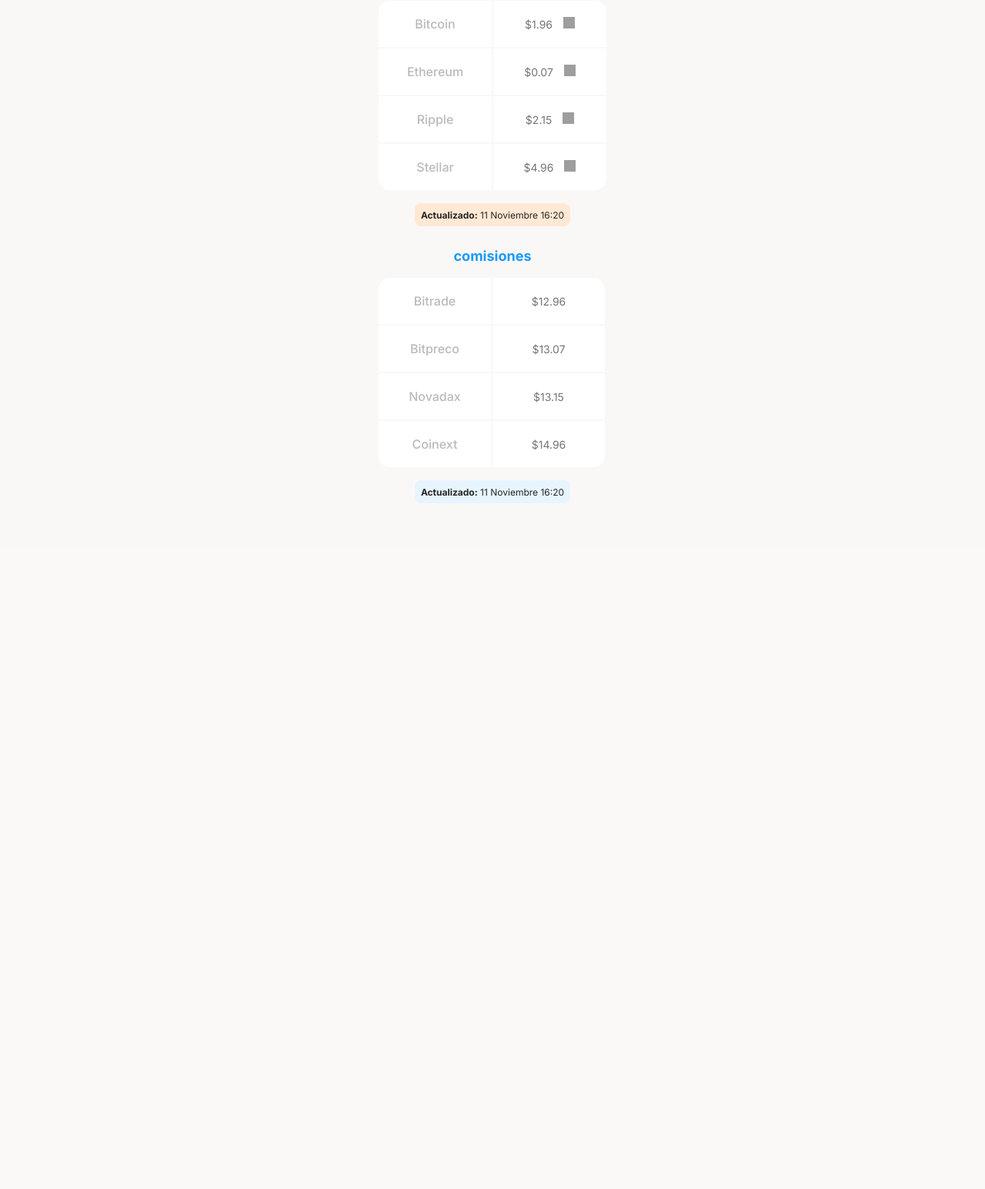
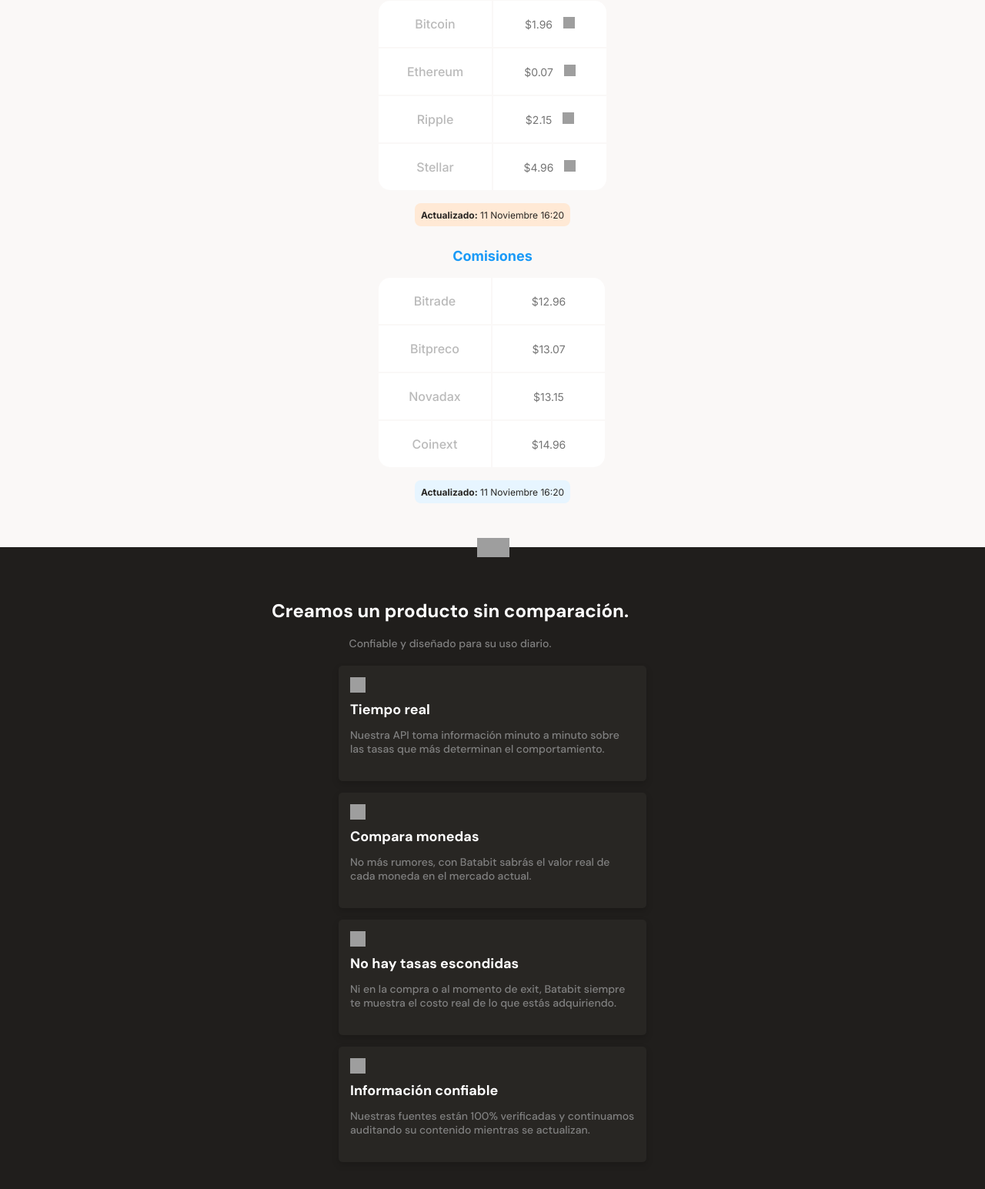
Before and after one commit to DannielF/Development_Engineering, a PHP site: page / in a window 1280 px wide. Shown: the part 805-2350 px from the top of the page at 77% size. Before the commit the page ends 1459 px from the top, so only its background shows below. Run offline with PHP 8.4, Linux system fonts and the light colour scheme; grey boxes are pictures that could not be loaded.

Commit message:
finish benefits section

```diff
--- a/Mobile_First/index.html
+++ b/Mobile_First/index.html
@@ -6,7 +6,7 @@
   <link href="https://fonts.googleapis.com/css2?family=DM+Sans:wght@400;500;700&display=swap" rel="stylesheet">
   <link href="https://fonts.googleapis.com/css2?family=Inter:wght@400;500;700&display=swap" rel="stylesheet">
   <link rel="stylesheet" href="./style.css">
-  <title>Document</title>
+  <title>Batatabit</title>
 </head>
 <body>
   <header>
@@ -52,7 +52,7 @@
           </div>
         </div>
         <div class="main-commission-table">
-          <p class="commission-table--title">comisiones</p>
+          <p class="commission-table--title">Comisiones</p>
           <div class="commission-table--container">
             <table>
               <tr>
@@ -79,14 +79,35 @@
         </div>
       </section>
     </section>
-    <section>
-
+    <section class="main-product-detail">
+      <span class="product-detail--batabit-logo"></span>
+      <div class="product-detail--title">
+        <h2>Creamos un producto sin comparación.</h2>
+        <p>Confiable y diseñado para su uso diario.</p>
+      </div>
+      <section class="product-cards--container">
+        <article class="product-detail--card">
+          <span class="icon-card clock"></span>
+          <p class="product--card-title">Tiempo real</p>
+          <p class="product--card-body">Nuestra API toma información minuto a minuto sobre las tasas que más determinan el comportamiento.</p>
+        </article>
+        <article class="product-detail--card">
+          <span class="icon-card dollar-sign"></span>
+          <p class="product--card-title">Compara monedas</p>
+          <p class="product--card-body">No más rumores, con Batabit sabrás el valor real de cada moneda en el mercado actual.</p>
+        </article>
+        <article class="product-detail--card">
+          <span class="icon-card eye"></span>
+          <p class="product--card-title">No hay tasas escondidas</p>
+          <p class="product--card-body">Ni en la compra o al momento de exit, Batabit siempre te muestra el costo real de lo que estás adquiriendo.</p>
+        </article>
+        <article class="product-detail--card">
+          <span class="icon-card check-circle"></span>
+          <p class="product--card-title">Información confiable</p>
+          <p class="product--card-body">Nuestras fuentes están 100% verificadas y continuamos auditando su contenido mientras se actualizan.</p>
+        </article>
     </section>
     <section>
-
-    </section>
-    <section>
-
     </section>
   </main>
   <footer></footer>
--- a/Mobile_First/style.css
+++ b/Mobile_First/style.css
@@ -240,3 +240,82 @@
   line-height: 1.5rem;
   color: var(--black);
 }
+.main-product-detail {
+  position: relative;
+  width: 100%;
+  min-width: 320px;
+  height: auto;
+  padding: 20px 10px;
+  background-color: var(--warm-black);
+}
+.product-detail--batabit-logo {
+  position: absolute;
+  width: 42px;
+  height: 25px;
+  top: -12px;
+  left: calc(50% - 20px);
+  background: url('./Assets/Img/logo.svg') center/cover no-repeat;
+}
+.product-detail--title {
+  width: 90%;
+  min-width: 288px;
+  height: auto;
+  margin: 50px 8px auto;
+  text-align: center;
+}
+.product-detail--title h2 {
+  margin-bottom: 20px;
+  font-size: 2.4rem;
+  font-weight: bold;
+  line-height: 2.6rem;
+  color: var(--white);
+}
+.product-detail--title p {
+  margin-bottom: 20px;
+  font-size: 1.4rem;
+  font-weight: 500;
+  line-height: 1.8rem;
+  color: #808080;
+}
+.product-detail--card {
+  width: 90%;
+  min-width: 288px;
+  max-width: 400px;
+  height: 150px;
+  margin: 15px auto;
+  padding: 15px;
+  background-color: var(--black);
+  border-radius: 5px;
+  box-shadow: 0 4px 8px rgba(0, 0, 0, 0.16);
+}
+.product-detail--card .icon-card {
+  display: inline-block;
+  width: 20px;
+  height: 20px;
+  margin-bottom: 10px;
+}
+.product-detail--card .clock {
+  background: url('./Assets/Icons/clock.svg') center/cover no-repeat;
+}
+.product-detail--card .dollar-sign {
+  background: url('./Assets/Icons/dollar-sign.svg') center/cover no-repeat;
+}
+.product-detail--card .eye {
+  background: url('./Assets/Icons/eye.svg') center/cover no-repeat;
+}
+.product-detail--card .check-circle {
+  background: url('./Assets/Icons/check-circle.svg') center/cover no-repeat;
+}
+.product--card-title {
+  margin-bottom: 15px;
+  font-size: 1.8rem;
+  font-weight: bold;
+  line-height: 1.8rem;
+  color: var(--white);
+}
+.product--card-body {
+  font-size: 1.4rem;
+  font-weight: 500;
+  line-height: 1.8rem;
+  color: #808080;
+}
```
